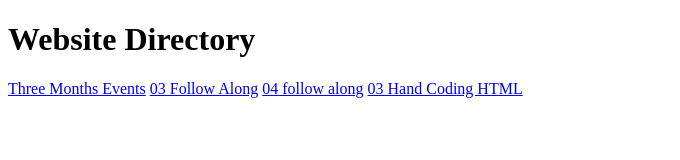
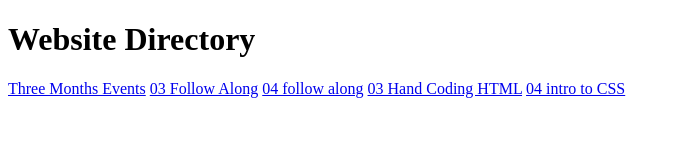
Before and after one commit to NinjaKnight787/WedDevCE, a plain HTML site: page index.html in a window 1280 px wide. Shown: the whole page, without its empty margins (0-680 px from the left). Drawn offline with Linux system fonts and the light colour scheme.

Commit message:
added 04 CSS folder to hub

```diff
--- a/index.html
+++ b/index.html
@@ -14,7 +14,7 @@
     <a href="03 Follow Along/index.html">03 Follow Along</a>
     <a href="04 Follow Along/index.html">04 follow along</a>
     <a href="03 Hand Coding HTML/index.html">03 Hand Coding HTML</a>
-
+    <a href="04intro-css/index.html">04 intro to CSS</a>
 
 
 
```
